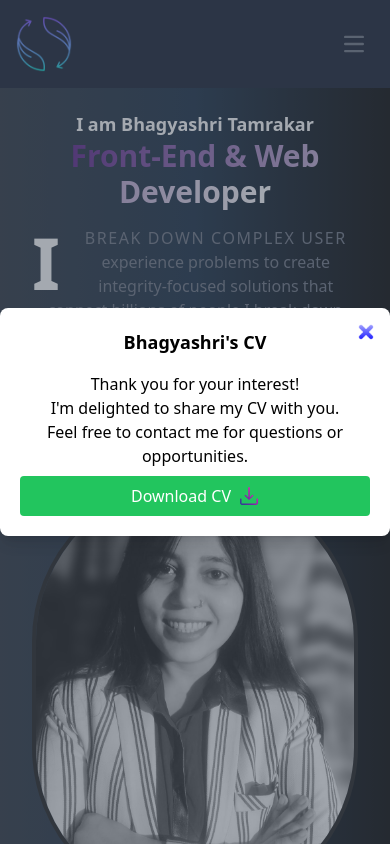
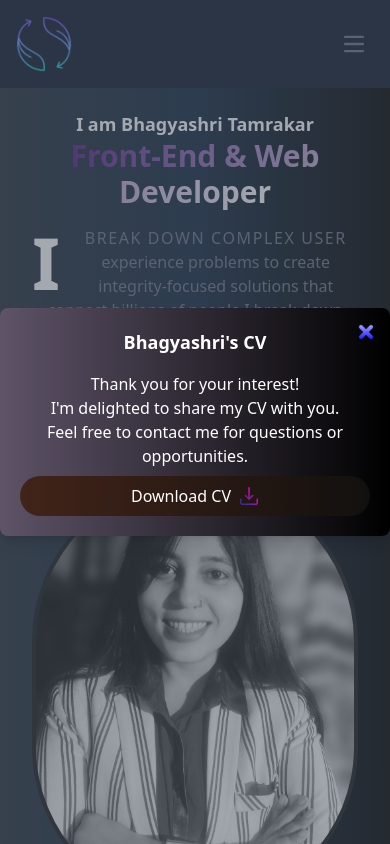
Before and after one commit to theprabhuofficial/myPortfolio, an Angular app: page / in a window 390 px wide. Both pictures are taken after a click on the button "Download CV". Shown: the top 844 px of the page. Built offline with nearby package versions, Linux system fonts and the light colour scheme.

Commit message:
updated pop up button section

```diff
--- a/src/app/components/popup/popup.component.css
+++ b/src/app/components/popup/popup.component.css
@@ -1,4 +1 @@
  /* Hover state changes */
-button:hover {
-    background: linear-gradient(to right, violet, blue, black); /* Updated gradient on hover */
-  }
--- a/src/app/components/popup/popup.component.html
+++ b/src/app/components/popup/popup.component.html
@@ -1,18 +1,16 @@
 <!-- This div acts as the popup, showing based on 'isPopupOpen' -->
 <div class="fixed inset-0 bg-gray-600 bg-opacity-50 z-50 flex justify-center items-center" *ngIf="isPopupOpen">
-  <div class="relative bg-white p-5 rounded-lg shadow-lg">
+  <div class="relative bg-gradient-to-r from-[#5E5368] to-[#000000]  p-5 rounded-lg shadow-lg">
     <!-- Button to close the popup without downloading, placed at the top right corner -->
     <button class="absolute top-0 right-0 m-2 p-1 bg-transparent border-none text-gray-700 hover:text-red-600" (click)="closePopup()">
-      <img src="../../../assets/images/cancel.png" alt="Close" class="w-6 h-6">
+      <img src="../../../assets/images/cancel.png" alt="Close" class="w-6 h-6 hover:w-8 hover:h-8">
     </button>
-    <h2 class="text-lg font-bold mb-4">Bhagyashri's CV</h2>
-<p>Thank you for your interest!</p>
-<p>I'm delighted to share my CV with you.</p>
-<p>Feel free to contact me for questions or opportunities.</p>
-
-
+    <h2 class="text-lg font-bold mb-4 text-white">Bhagyashri's CV</h2>
+<p class="text-white">Thank you for your interest!</p>
+<p class="text-white">I'm delighted to share my CV with you.</p>
+<p class="text-white">Feel free to contact me for questions or opportunities.</p>
     <!-- Button to download the CV and close the popup -->
-    <a href="../../../assets/files/Bhagyashri_CV.pdf" download class="flex items-center justify-center mt-2 text-center py-2 px-4 bg-green-500 text-white rounded hover:bg-green-700 transition duration-300" (click)="closePopup()">
+    <a href="../../../assets/files/Bhagyashri_CV.pdf" download class="flex items-center justify-center mt-2 text-center py-2  px-4 bg-gradient-to-r from-[#422419] to-[#12100E] hover:text-lg hover:font-bold hover:border-2 hover:border-white  rounded-full text-white " (click)="closePopup()">
       Download CV <img class="ml-2 w-5 h-5 sm:w-7 sm:h-7" src="../../../assets/images/download.png" alt="Download Icon">
   </a>
 
@@ -21,9 +19,9 @@
 
 <div class="flex items-center justify-center p-4">
   <!-- Button to open the popup with an inline icon -->
-  <button class=" rounded-full relative inline-flex items-center justify-center px-5 py-2 text-sm sm:text-lg lg:text-xl font-medium text-white  group overflow-hidden bg-black  focus:outline-none focus:ring-4 dark:focus:ring-blue-800 transition duration-300 hover:bg-gradient-to-r from-violet to-blue to-black border-2 border-solid border-purple-600"
-    (click)="openPopup()">
+  <button class="rounded-full relative inline-flex items-center justify-center px-5 py-2 text-sm sm:text-lg lg:text-xl font-medium text-white group overflow-hidden bg-black focus:outline-none focus:ring-4 dark:focus:ring-blue-800 transition duration-300 hover:bg-gradient-to-r from-violet to-blue to-black border-2 border-solid border-purple-600 hover:from-[#3E5151] hover:to-[#DECBA4]" (click)="openPopup()">
     Download CV
     <img class="ml-2 w-5 h-5 sm:w-7 sm:h-7" src="../../../assets/images/download.png" alt="">
-  </button>
+</button>
+
 </div>
--- a/src/app/components/projects/projects.component.html
+++ b/src/app/components/projects/projects.component.html
@@ -21,24 +21,23 @@
 
 
 <div class="flex sm:w-50px flex-row justify-center py-5 px-4 sm: md:px-8 lg:px-10 xl:px-12 bg-gradient-to-r from-[#032a33] via-[#121435] to-slate-900 background-container relative divide-x divide-solid ">
-
     <button
     type="button"
-    class="inline-block rounded-full bg-neutral-800 text-xs font-medium uppercase leading-normal text-neutral-50 shadow-dark-3 transition duration-150 ease-in-out hover:bg-slate-950  focus:bg-neutral-700 focus:shadow-dark-2 focus:outline-none focus:ring-0 active:bg-neutral-900 active:shadow-dark-2 motion-reduce:transition-none dark:shadow-black/30 dark:hover:shadow-dark-strong dark:focus:shadow-dark-strong dark:active:shadow-dark-strong w-auto rounded-br rounded-tr lg:text-xl lg:py-5 lg:px-5 md:text-l md:py-2 md:px-2 sm:text-l sm:px-5 sm:py-2
+    class="inline-block rounded-full px-1.5 bg-neutral-800 text-xs font-medium uppercase leading-normal text-neutral-50 shadow-dark-3 transition duration-150 ease-in-out hover:bg-slate-950  focus:bg-neutral-700 focus:shadow-dark-2 focus:outline-none focus:ring-0 active:bg-neutral-900 active:shadow-dark-2 motion-reduce:transition-none dark:shadow-black/30 dark:hover:shadow-dark-strong dark:focus:shadow-dark-strong dark:active:shadow-dark-strong w-auto rounded-br rounded-tr lg:text-xl lg:py-5 lg:px-5 md:text-l md:py-2 md:px-2
     hover:shadow-[5px_5px_rgba(0,_98,_90,_0.4),_10px_10px_rgba(0,_98,_90,_0.3),_15px_15px_rgba(0,_98,_90,_0.2),_20px_20px_rgba(0,_98,_90,_0.1),_25px_25px_rgba(0,_98,_90,_0.05)]">
     All
-</button>
+    </button>
 
     <button
         type="button"
-         class="inline-block bg-neutral-800 text-xs font-medium uppercase leading-normal text-neutral-50 shadow-dark-3 transition duration-150 ease-in-out hover:bg-slate-950  focus:bg-neutral-700 focus:shadow-dark-2 focus:outline-none focus:ring-0 active:bg-neutral-900 active:shadow-dark-2 motion-reduce:transition-none dark:shadow-black/30 dark:hover:shadow-dark-strong dark:focus:shadow-dark-strong dark:active:shadow-dark-strong w-auto lg:text-xl lg:py-5 lg:px-5 md:text-l md:py-2 md:px-2 sm:text-l sm:px-5 sm:py-2 hover:shadow-[5px_5px_rgba(0,_98,_90,_0.4),_10px_10px_rgba(0,_98,_90,_0.3),_15px_15px_rgba(0,_98,_90,_0.2),_20px_20px_rgba(0,_98,_90,_0.1),_25px_25px_rgba(0,_98,_90,_0.05)]
+         class="inline-block bg-neutral-800 px-1.5 text-xs font-medium uppercase leading-normal text-neutral-50 shadow-dark-3 transition duration-150 ease-in-out hover:bg-slate-950  focus:bg-neutral-700 focus:shadow-dark-2 focus:outline-none focus:ring-0 active:bg-neutral-900 active:shadow-dark-2 motion-reduce:transition-none dark:shadow-black/30 dark:hover:shadow-dark-strong dark:focus:shadow-dark-strong dark:active:shadow-dark-strong w-auto lg:text-xl lg:py-5 lg:px-5 md:text-l md:py-2 md:px-2  hover:shadow-[5px_5px_rgba(0,_98,_90,_0.4),_10px_10px_rgba(0,_98,_90,_0.3),_15px_15px_rgba(0,_98,_90,_0.2),_20px_20px_rgba(0,_98,_90,_0.1),_25px_25px_rgba(0,_98,_90,_0.05)]
         ">
         FrontEnd
     </button>
 
     <button
         type="button"
-        class="inline-block bg-neutral-800 text-xs font-medium uppercase leading-normal text-neutral-50 shadow-dark-3 transition duration-150 ease-in-out hover:bg-slate-950  focus:bg-neutral-700 focus:shadow-dark-2 focus:outline-none focus:ring-0 active:bg-neutral-900 active:shadow-dark-2 motion-reduce:transition-none dark:shadow-black/30 dark:hover:shadow-dark-strong dark:focus:shadow-dark-strong dark:active:shadow-dark-strong w-auto lg:text-xl lg:py-5 lg:px-5 md:text-l md:py-2 md:px-2 sm:text-l sm:px-5 sm:py-2 hover:shadow-[5px_5px_rgba(0,_98,_90,_0.4),_10px_10px_rgba(0,_98,_90,_0.3),_15px_15px_rgba(0,_98,_90,_0.2),_20px_20px_rgba(0,_98,_90,_0.1),_25px_25px_rgba(0,_98,_90,_0.05)]
+        class="inline-block px-1.5 bg-neutral-800 text-xs font-medium uppercase leading-normal text-neutral-50 shadow-dark-3 transition duration-150 ease-in-out hover:bg-slate-950  focus:bg-neutral-700 focus:shadow-dark-2 focus:outline-none focus:ring-0 active:bg-neutral-900 active:shadow-dark-2 motion-reduce:transition-none dark:shadow-black/30 dark:hover:shadow-dark-strong dark:focus:shadow-dark-strong dark:active:shadow-dark-strong w-auto lg:text-xl lg:py-5 lg:px-5 md:text-l md:py-2 md:px-2  hover:shadow-[5px_5px_rgba(0,_98,_90,_0.4),_10px_10px_rgba(0,_98,_90,_0.3),_15px_15px_rgba(0,_98,_90,_0.2),_20px_20px_rgba(0,_98,_90,_0.1),_25px_25px_rgba(0,_98,_90,_0.05)]
 
         ">
         BackEnd
@@ -46,7 +45,7 @@
 
     <button
         type="button"
-        class="inline-block bg-neutral-800 text-xs font-medium uppercase leading-normal text-neutral-50 shadow-dark-3 transition duration-150 ease-in-out hover:bg-slate-950  focus:bg-neutral-700 focus:shadow-dark-2 focus:outline-none focus:ring-0 active:bg-neutral-900 active:shadow-dark-2 motion-reduce:transition-none dark:shadow-black/30 dark:hover:shadow-dark-strong dark:focus:shadow-dark-strong dark:active:shadow-dark-strong w-auto lg:text-xl lg:py-5 lg:px-5 md:text-l md:py-2 md:px-2 sm:text-l sm:px-5 sm:py-2 hover:shadow-[5px_5px_rgba(0,_98,_90,_0.4),_10px_10px_rgba(0,_98,_90,_0.3),_15px_15px_rgba(0,_98,_90,_0.2),_20px_20px_rgba(0,_98,_90,_0.1),_25px_25px_rgba(0,_98,_90,_0.05)]
+        class="inline-block px-1.5 bg-neutral-800 text-xs font-medium uppercase leading-normal text-neutral-50 shadow-dark-3 transition duration-150 ease-in-out hover:bg-slate-950  focus:bg-neutral-700 focus:shadow-dark-2 focus:outline-none focus:ring-0 active:bg-neutral-900 active:shadow-dark-2 motion-reduce:transition-none dark:shadow-black/30 dark:hover:shadow-dark-strong dark:focus:shadow-dark-strong dark:active:shadow-dark-strong w-auto lg:text-xl lg:py-5 lg:px-5 md:text-l md:py-2 md:px-2  hover:shadow-[5px_5px_rgba(0,_98,_90,_0.4),_10px_10px_rgba(0,_98,_90,_0.3),_15px_15px_rgba(0,_98,_90,_0.2),_20px_20px_rgba(0,_98,_90,_0.1),_25px_25px_rgba(0,_98,_90,_0.05)]
 
         ">
         FullStack
@@ -54,7 +53,7 @@
 
     <button
         type="button"
-        class="rounded-bl rounded-tl inline-block rounded-full bg-neutral-800  pb-2 pt-2.5 text-xs font-medium uppercase leading-normal text-neutral-50 shadow-dark-3 transition duration-150 ease-in-out hover:bg-slate-950  focus:bg-neutral-700 focus:shadow-dark-2 focus:outline-none focus:ring-0 active:bg-neutral-900 active:shadow-dark-2 motion-reduce:transition-none dark:shadow-black/30 dark:hover:shadow-dark-strong dark:focus:shadow-dark-strong dark:active:shadow-dark-strong lg:text-xl lg:py-5 lg:px-5 md:text-l md:py-2 md:px-2 sm:text-l sm:px-5 sm:py-2 hover:shadow-[5px_5px_rgba(0,_98,_90,_0.4),_10px_10px_rgba(0,_98,_90,_0.3),_15px_15px_rgba(0,_98,_90,_0.2),_20px_20px_rgba(0,_98,_90,_0.1),_25px_25px_rgba(0,_98,_90,_0.05)]
+        class="rounded-bl  rounded-tl inline-block rounded-full bg-neutral-800  pb-2 pt-2.5 text-xs font-medium uppercase leading-normal text-neutral-50 shadow-dark-3 transition duration-150 ease-in-out hover:bg-slate-950  focus:bg-neutral-700 focus:shadow-dark-2 focus:outline-none focus:ring-0 active:bg-neutral-900 active:shadow-dark-2 motion-reduce:transition-none dark:shadow-black/30 dark:hover:shadow-dark-strong dark:focus:shadow-dark-strong dark:active:shadow-dark-strong lg:text-xl lg:py-5 lg:px-5 md:text-l md:py-2 md:px-2  hover:shadow-[5px_5px_rgba(0,_98,_90,_0.4),_10px_10px_rgba(0,_98,_90,_0.3),_15px_15px_rgba(0,_98,_90,_0.2),_20px_20px_rgba(0,_98,_90,_0.1),_25px_25px_rgba(0,_98,_90,_0.05)]
       ">
         Wordpress
     </button>
```
